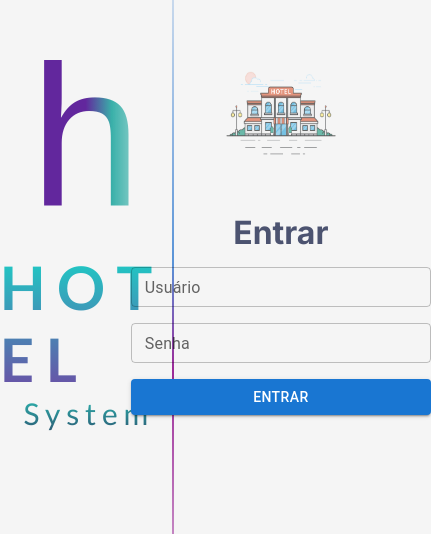
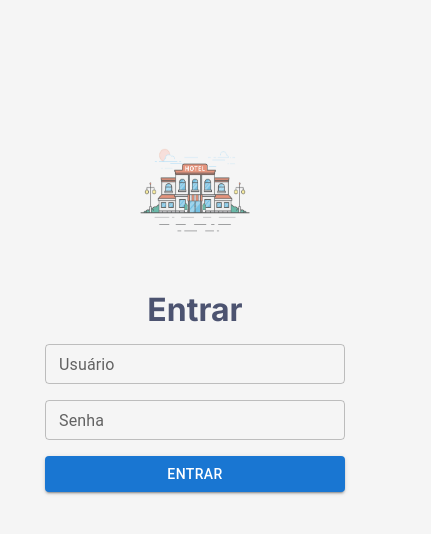
Before and after one commit to MauricioVNardelli/hotelsystem-front, a Next.js app: page /login in a window 390 px wide. Shown: the part 106-640 px from the top of the page, 431 px wide, since content can reach past the window. Built offline with nearby package versions, Linux system fonts and the light colour scheme; a web font is replaced by a local one.

Commit message:
Ajuste layout mobile

```diff
--- a/app/ui/login/login.module.scss
+++ b/app/ui/login/login.module.scss
@@ -71,3 +71,27 @@
 		}
 	}
 }
+
+@media only screen and (max-width: 600px) {
+	.containerLogo {
+		display: none;
+	}
+
+	.Logo {
+		display: none;
+	}
+
+	.dividingLine {
+		display: none;
+	}
+
+	.containerLogin {
+		display: flex;
+		justify-content: center;
+		width: 100vw;
+
+		img {
+			margin-top: 0;
+		}
+	}
+}
```
